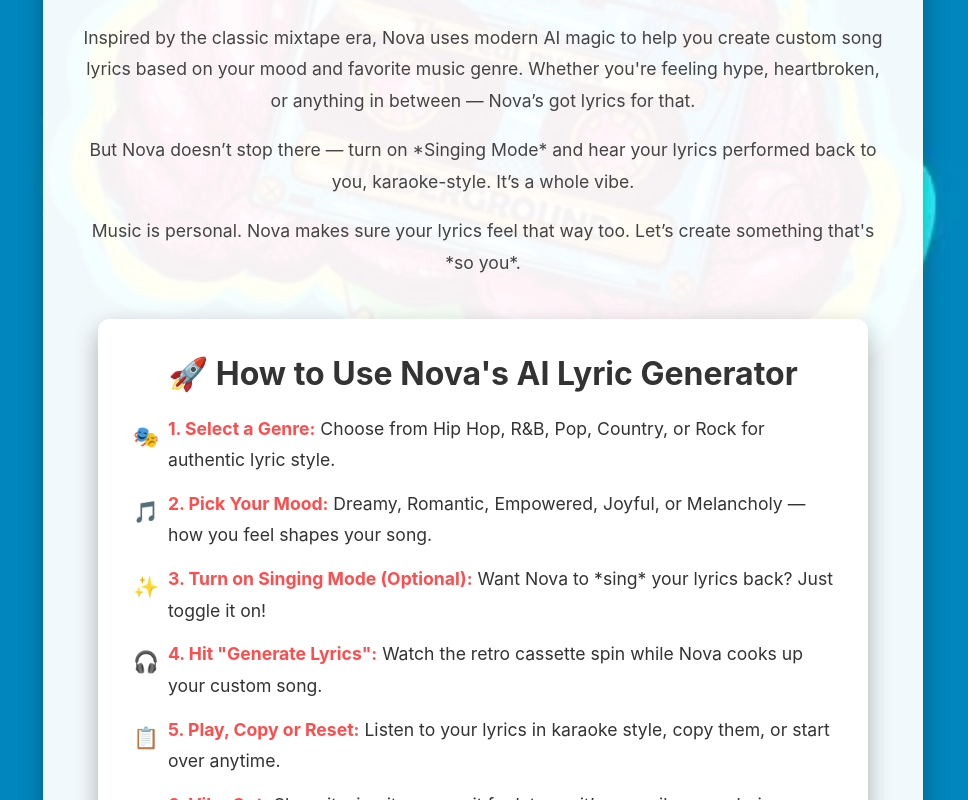
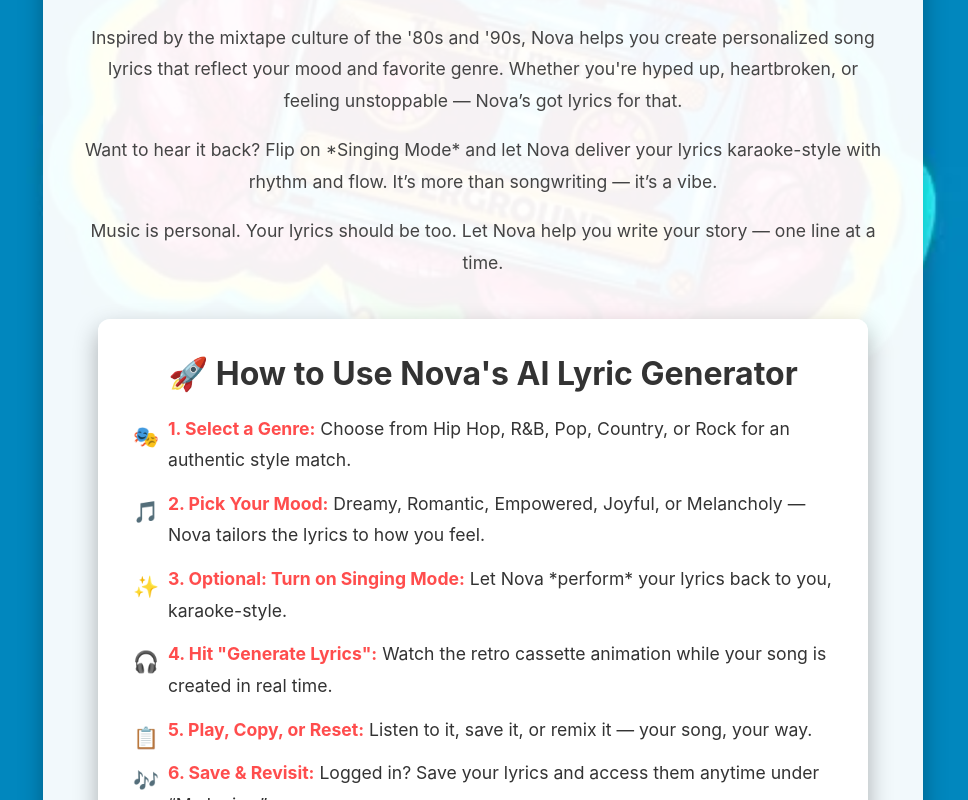
Before and after one commit to KenyettaWebDev82/ai-lyric-frontend, a React (Vite) app: page /about in a window 1280 px wide. Shown: the part 400-1200 px from the top of the page, without its empty margins (157-1125 px from the left). Built offline with nearby package versions, Linux system fonts and the light colour scheme; no server answers.

Commit message:
update About page

```diff
--- a/src/pages/About.jsx
+++ b/src/pages/About.jsx
@@ -8,19 +8,19 @@ const About = () => {
         {/* About App Section */}
         <h1 className="about-title">🎧 Welcome to Nova's AI Lyric Generator 🎵</h1>
         <p className="about-text">
-          Nova’s AI Lyric Generator brings back that old-school cassette tape vibe — where music wasn’t just heard... it was *felt*.
+          Nova’s AI Lyric Generator blends throwback cassette-era vibes with futuristic AI magic — where music isn’t just created, it’s *felt*.
         </p>
 
         <p className="about-text">
-          Inspired by the classic mixtape era, Nova uses modern AI magic to help you create custom song lyrics based on your mood and favorite music genre. Whether you're feeling hype, heartbroken, or anything in between — Nova’s got lyrics for that.
+          Inspired by the mixtape culture of the '80s and '90s, Nova helps you create personalized song lyrics that reflect your mood and favorite genre. Whether you're hyped up, heartbroken, or feeling unstoppable — Nova’s got lyrics for that.
         </p>
 
         <p className="about-text">
-          But Nova doesn’t stop there — turn on *Singing Mode* and hear your lyrics performed back to you, karaoke-style. It’s a whole vibe.
+          Want to hear it back? Flip on *Singing Mode* and let Nova deliver your lyrics karaoke-style with rhythm and flow. It’s more than songwriting — it’s a vibe.
         </p>
 
         <p className="about-text">
-          Music is personal. Nova makes sure your lyrics feel that way too. Let’s create something that's *so you*.
+          Music is personal. Your lyrics should be too. Let Nova help you write your story — one line at a time.
         </p>
 
         {/* Instructions Section */}
@@ -28,22 +28,22 @@ const About = () => {
           <h2 className="how-to-title">🚀 How to Use Nova's AI Lyric Generator</h2>
           <ul className="how-to-list">
             <li>
-              <span className="bold">1. Select a Genre:</span> Choose from Hip Hop, R&B, Pop, Country, or Rock for authentic lyric style.
+              <span className="bold">1. Select a Genre:</span> Choose from Hip Hop, R&B, Pop, Country, or Rock for an authentic style match.
             </li>
             <li>
-              <span className="bold">2. Pick Your Mood:</span> Dreamy, Romantic, Empowered, Joyful, or Melancholy — how you feel shapes your song.
+              <span className="bold">2. Pick Your Mood:</span> Dreamy, Romantic, Empowered, Joyful, or Melancholy — Nova tailors the lyrics to how you feel.
             </li>
             <li>
-              <span className="bold">3. Turn on Singing Mode (Optional):</span> Want Nova to *sing* your lyrics back? Just toggle it on!
+              <span className="bold">3. Optional: Turn on Singing Mode:</span> Let Nova *perform* your lyrics back to you, karaoke-style.
             </li>
             <li>
-              <span className="bold">4. Hit "Generate Lyrics":</span> Watch the retro cassette spin while Nova cooks up your custom song.
+              <span className="bold">4. Hit "Generate Lyrics":</span> Watch the retro cassette animation while your song is created in real time.
             </li>
             <li>
-              <span className="bold">5. Play, Copy or Reset:</span> Listen to your lyrics in karaoke style, copy them, or start over anytime.
+              <span className="bold">5. Play, Copy, or Reset:</span> Listen to it, save it, or remix it — your song, your way.
             </li>
             <li>
-              <span className="bold">6. Vibe Out:</span> Share it, sing it, or save it for later — it’s your vibe, your lyrics, your story.
+              <span className="bold">6. Save & Revisit:</span> Logged in? Save your lyrics and access them anytime under “My Lyrics.”
             </li>
           </ul>
         </div>
```
